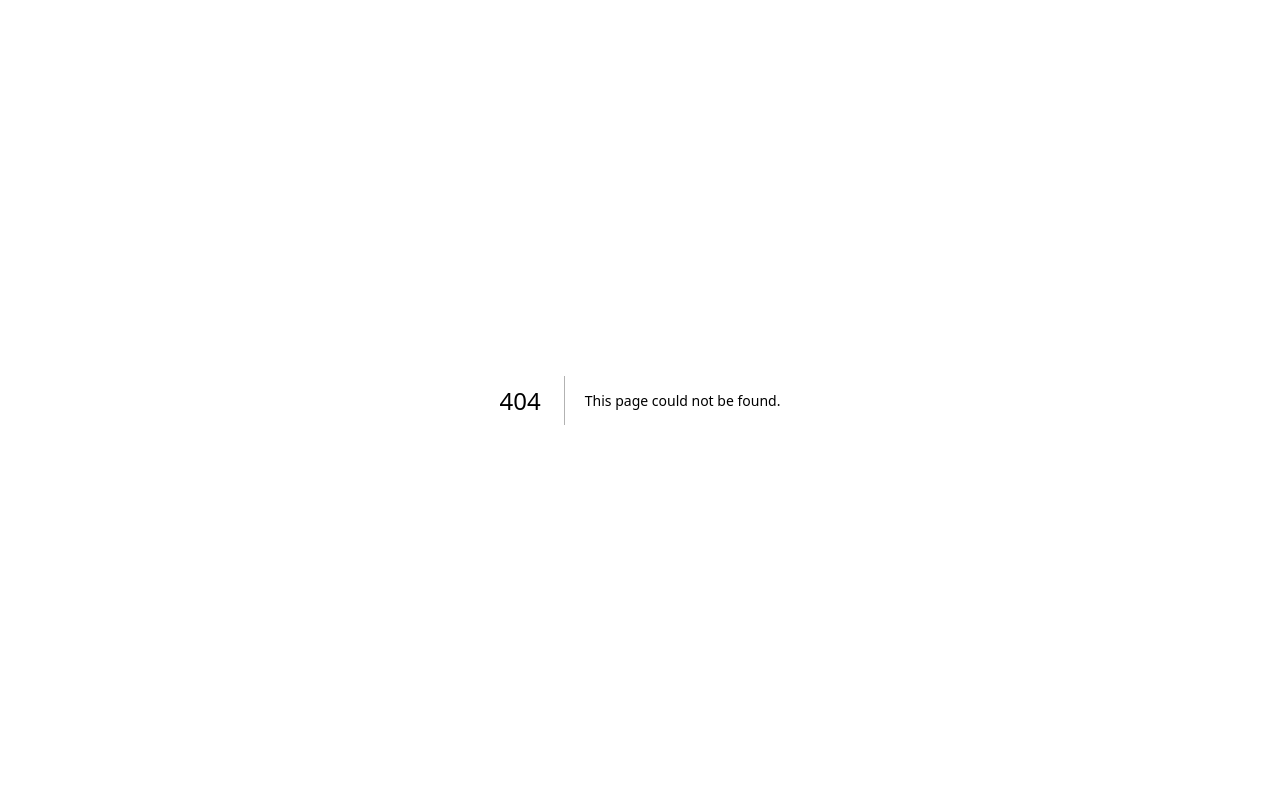
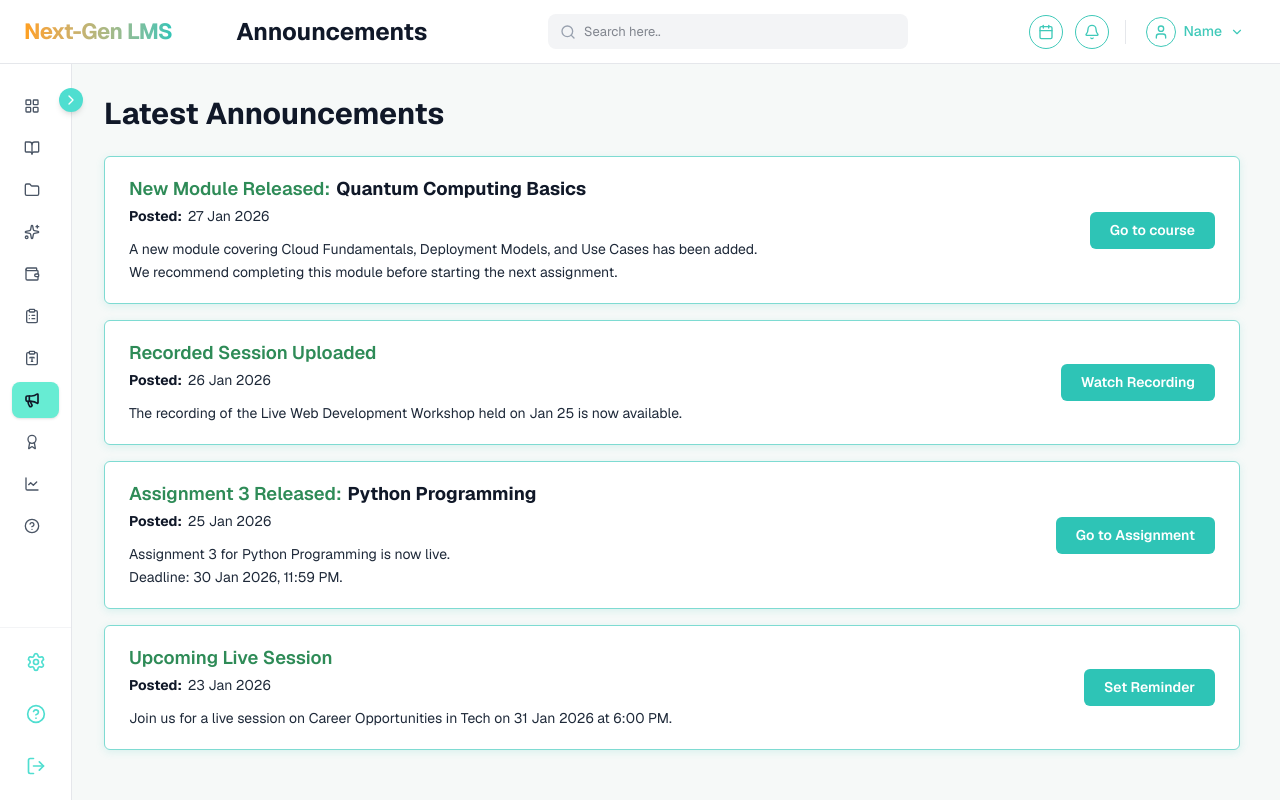
Before and after one commit to faizaanjum7/next-gen-lms, a Next.js app: page /dashboard/announcements in a window 1280 px wide. Before the commit this address had no page. Built offline with nearby package versions, Linux system fonts and the light colour scheme.

Commit message:
added announcements page

```diff
--- /dev/null
+++ b/app/dashboard/announcements/page.tsx
@@ -0,0 +1,85 @@
+"use client";
+
+import React from "react";
+
+const announcements = [
+    {
+        id: 1,
+        titlePrefix: "New Module Released:",
+        titleSuffix: "Quantum Computing Basics",
+        date: "27 Jan 2026",
+        desc: "A new module covering Cloud Fundamentals, Deployment Models, and Use Cases has been added.\nWe recommend completing this module before starting the next assignment.",
+        buttonText: "Go to course"
+    },
+    {
+        id: 2,
+        titlePrefix: "Recorded Session Uploaded",
+        titleSuffix: "",
+        date: "26 Jan 2026",
+        desc: "The recording of the Live Web Development Workshop held on Jan 25 is now available.",
+        buttonText: "Watch Recording"
+    },
+    {
+        id: 3,
+        titlePrefix: "Assignment 3 Released:",
+        titleSuffix: "Python Programming",
+        date: "25 Jan 2026",
+        desc: "Assignment 3 for Python Programming is now live.\nDeadline: 30 Jan 2026, 11:59 PM.",
+        buttonText: "Go to Assignment"
+    },
+    {
+        id: 4,
+        titlePrefix: "Upcoming Live Session",
+        titleSuffix: "",
+        date: "23 Jan 2026",
+        desc: "Join us for a live session on Career Opportunities in Tech on 31 Jan 2026 at 6:00 PM.",
+        buttonText: "Set Reminder"
+    }
+];
+
+export default function AnnouncementsPage() {
+    return (
+        <div className="p-6 md:p-8 w-full max-w-[1200px]">
+            <h1 className="text-2xl md:text-3xl font-bold text-gray-900 mb-6">
+                Latest Announcements
+            </h1>
+
+            <div className="space-y-4">
+                {announcements.map((announcement) => (
+                    <div
+                        key={announcement.id}
+                        className="bg-white rounded-md p-5 md:px-6 md:py-5 flex flex-col md:flex-row justify-between items-start md:items-center gap-4 transition-shadow hover:shadow-md"
+                        style={{
+                            border: "1px solid #7edbd2",
+                            boxShadow: "0 2px 8px rgba(46, 196, 182, 0.15)"
+                        }}
+                    >
+                        <div className="flex-1">
+                            <h3 className="text-lg md:text-[1.15rem] mb-1.5 leading-tight">
+                                <span className="font-semibold" style={{ color: "#2E8B57" }}>{announcement.titlePrefix}</span>
+                                {announcement.titleSuffix && (
+                                    <span className="font-bold text-gray-900 ml-1.5">{announcement.titleSuffix}</span>
+                                )}
+                            </h3>
+                            <p className="text-[14px] mb-3">
+                                <span className="font-bold text-gray-900">Posted:</span>
+                                <span className="text-gray-800 ml-1.5">{announcement.date}</span>
+                            </p>
+                            <div className="text-[14px] text-gray-800 space-y-0.5">
+                                {announcement.desc.split('\n').map((line, i) => (
+                                    <p key={i}>{line}</p>
+                                ))}
+                            </div>
+                        </div>
+
+                        <div className="shrink-0 mt-3 md:mt-0 self-stretch md:self-auto flex items-end md:items-center">
+                            <button className="bg-[#2ec4b6] hover:bg-[#25a18e] transition-colors text-white px-5 py-2 rounded-md text-[14px] font-semibold md:w-auto">
+                                {announcement.buttonText}
+                            </button>
+                        </div>
+                    </div>
+                ))}
+            </div>
+        </div>
+    );
+}
```
